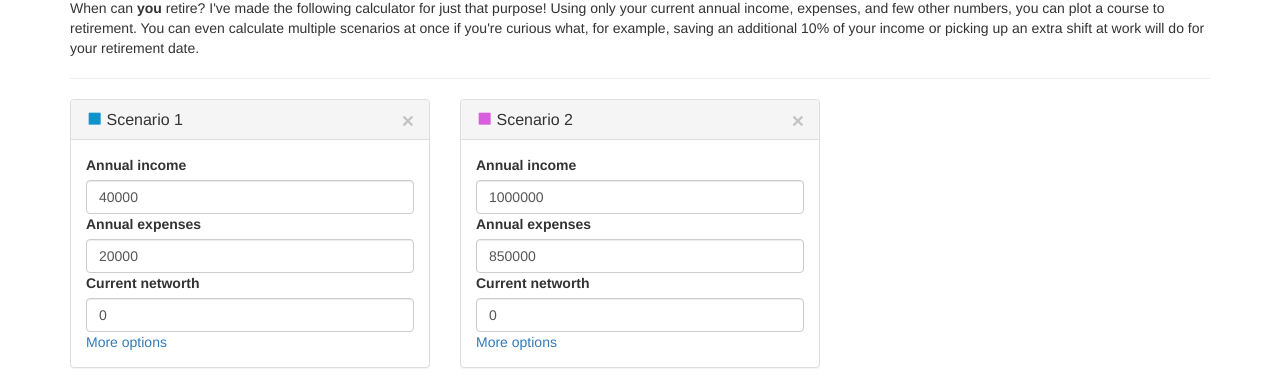
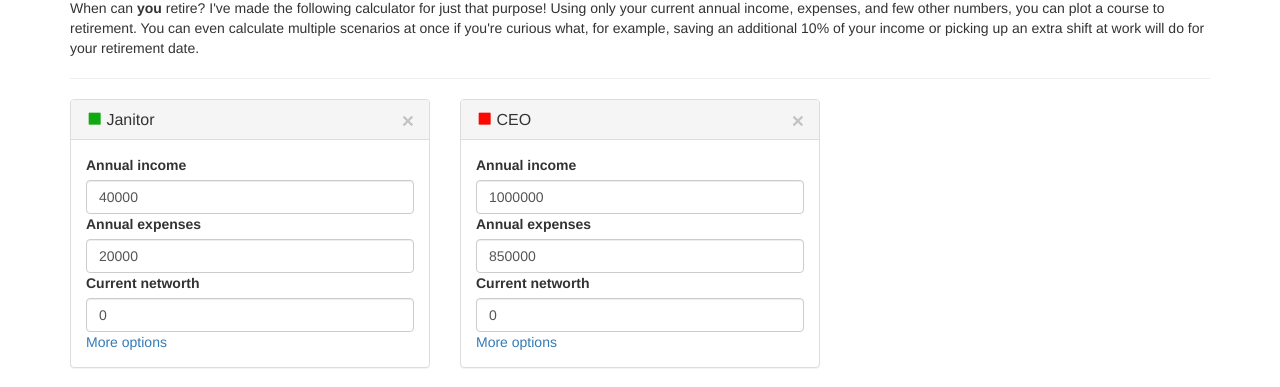
Before and after one commit to brookskindle/FI-By, a Flask app: a page that uses templates/macros.html in a window 1280 px wide. Shown: the part 337-724 px from the top of the page. Run offline with Flask 2, Linux system fonts and the light colour scheme; some libraries are stand-ins or nearby versions.

Commit message:
Correctly set form color and name on page refresh

```diff
--- a/static/form.js
+++ b/static/form.js
@@ -203,7 +203,9 @@ form.createFormsFromURI = function () {
   for (i = 0; i < p.length; i++) {
     var key = p[i][0];
     var value = p[i][1];
-    document.getElementById(key).value = decodeURIComponent(value);
+    var input = $("#" + key);
+    input.val(decodeURIComponent(value));
+    input.trigger("input"); // Simulate that this value was entered by the user
   }
 };
 
--- a/templates/macros.html
+++ b/templates/macros.html
@@ -8,9 +8,8 @@
       <h3 class="panel-title">
         <span class="glyphicon glyphicon-stop color" onclick="$(this).closest('form').find('input.color').click();"></span>
         <input id="color0" value="#00aaff" class="hidden form-control color" type="color" oninput="$(this).closest('form').find('span.color').css('color', this.value)"></input>
-        <span class="name" contenteditable="true"
-          oninput="$(this).closest('form').find('input.name').val(this.textContent);">Scenario 1</span>
-        <input id="name0" value="Scenario 0" class="hidden form-control name"></input>
+        <span class="name" contenteditable="true" oninput="$(this).closest('form').find('input.name').val(this.textContent);">Scenario 1</span>
+        <input id="name0" value="Scenario 0" class="hidden form-control name" oninput="$(this).closest('form').find('span.name').html(this.value);"></input>
         <button type="button" class="close" aria-label="Close" onclick="$(this).closest('form').remove();">
           <span aria-hidden="true">&times;</span>
         </button>
```
